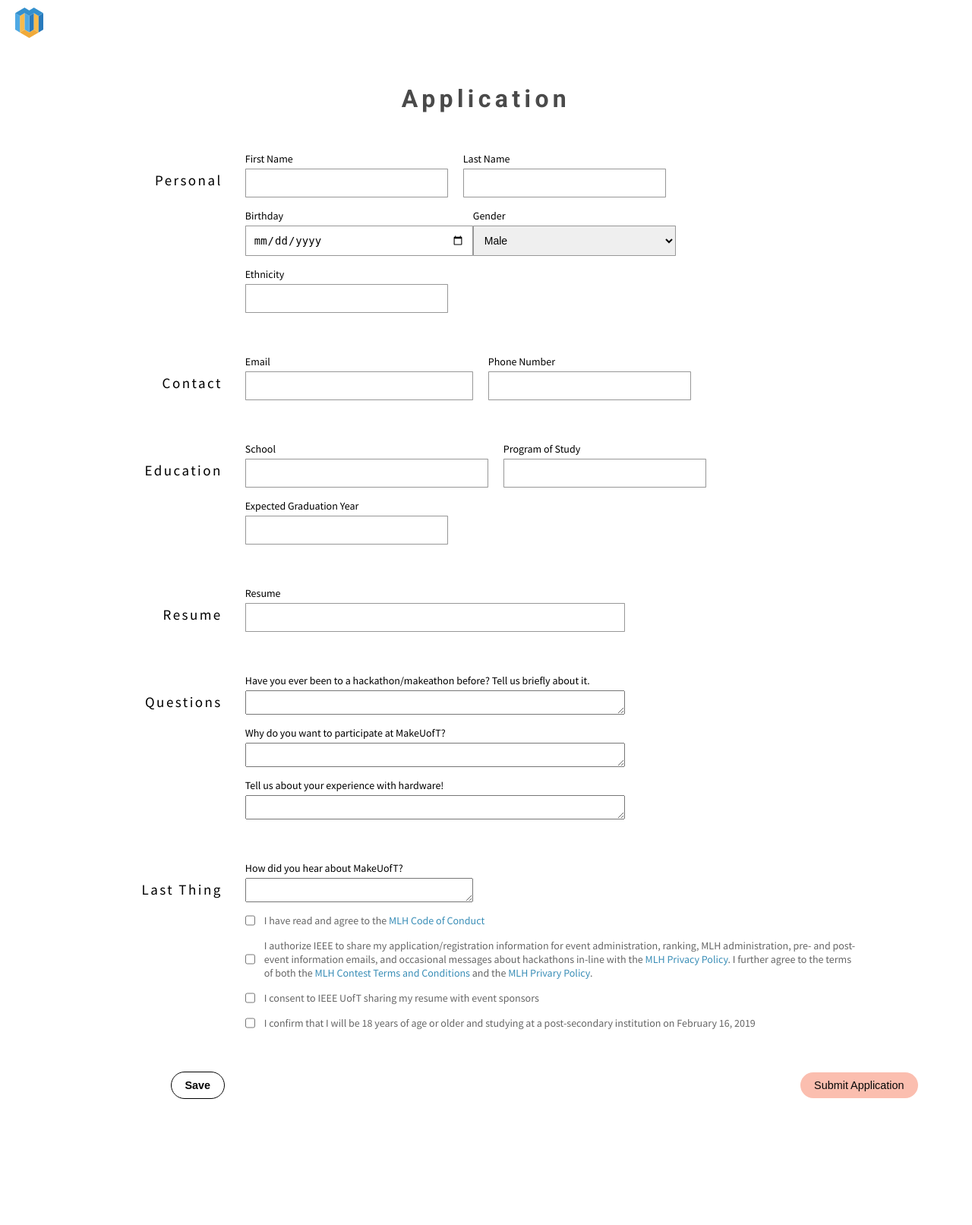
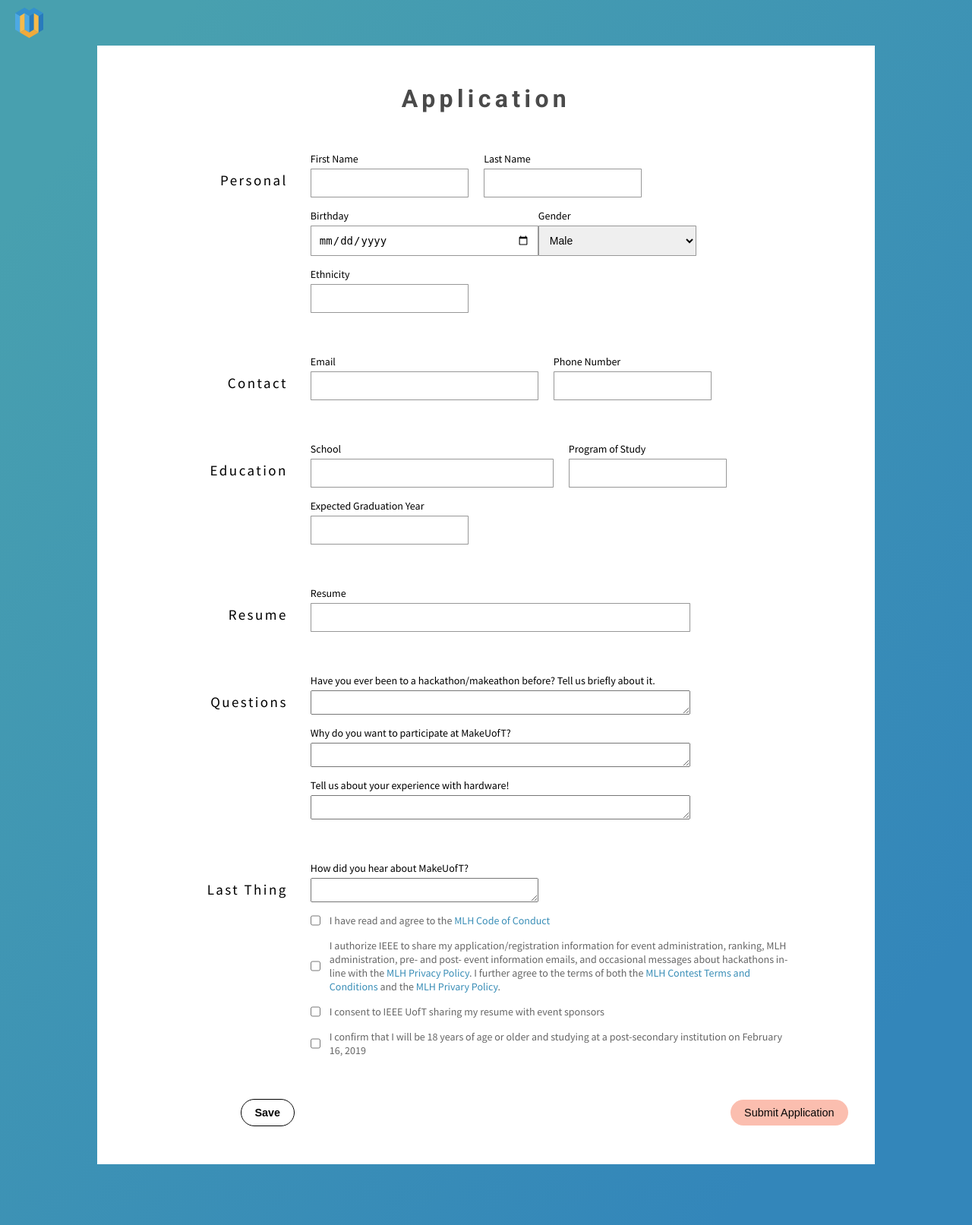
Before and after one commit to grahamhoyes/makeuoft-site-2.0, a Flask app: page /auth/apply in a window 1280 px wide. Shown: the whole page at 76% size. Before the commit the page ends 1447 px from the top, so only its background shows below. Run offline with Flask 2, Linux system fonts and the light colour scheme.

Commit message:
sorry made another small change

```diff
--- a/application/static/styles/css/styles.css
+++ b/application/static/styles/css/styles.css
@@ -900,7 +900,7 @@ button.radius, .button.radius {
 
 /* START OF APPLICATION PAGE FORM */
 .application-body {
-  background-color: linear-gradient(130.14deg, #48A0AF 9.68%, #3386BA 87.5%);
+  background: linear-gradient(130.14deg, #48A0AF 9.68%, #3386BA 87.5%);
   /* background-color:pink; */
 }
 
@@ -909,6 +909,7 @@ button.radius, .button.radius {
   padding: 50px 20px;
   width: 80vw;
   margin: auto;
+  margin-bottom: 80px;
 }
 .application-form-div h1 {
   font-size: 32px;
@@ -924,6 +925,8 @@ button.radius, .button.radius {
   margin: 0;
   width: 100%;
   padding: 0;
+  max-width: 800px;
+  margin: auto;
 }
 
 .application-div {
```
